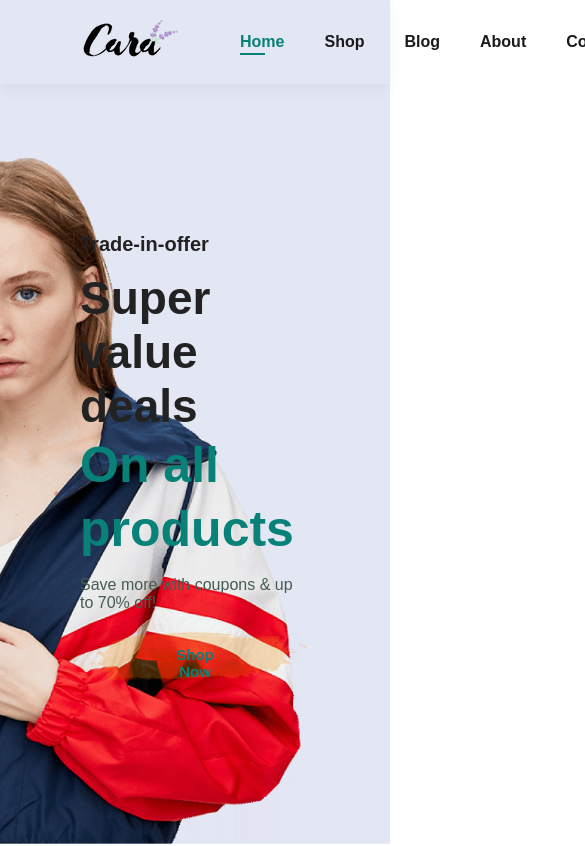
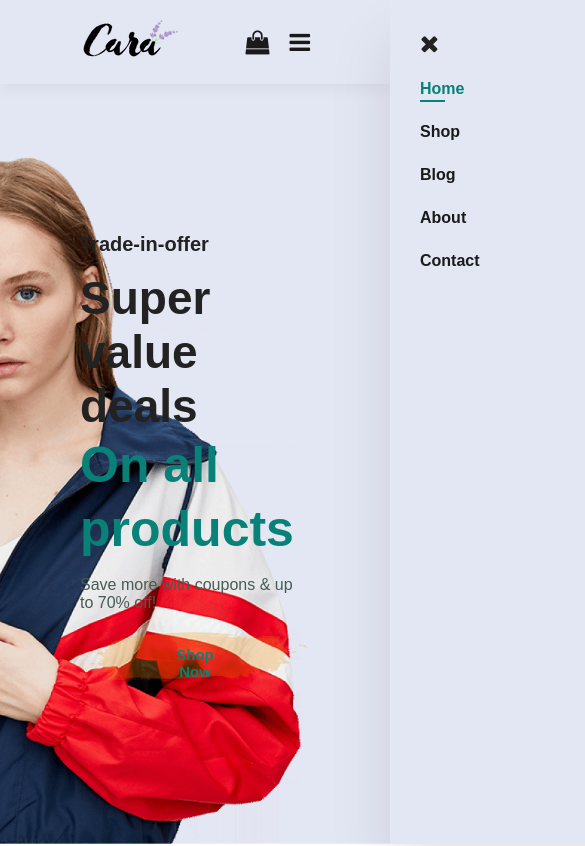
Before and after one commit to maxwelbarno/e-commerce-frontend, a plain HTML site: page index.html in a window 390 px wide. Shown: the top 846 px of the page, 585 px wide, since content can reach past the window. Drawn offline with Linux system fonts and the light colour scheme.

Commit message:
Responsive Sidebar Menu

```diff
--- a/index.html
+++ b/index.html
@@ -23,10 +23,17 @@
           <li><a href="contact.html">Contact</a></li>
           <li>
             <a href="cart.html"
-              ><i class="fa fa-shopping-bag" aria-hidden="true"></i
+              ><i id="lg-bag" class="fa fa-shopping-bag" aria-hidden="true"></i
             ></a>
           </li>
+          <a href="#" id="close"><i class="fa fa-times"></i></a>
         </ul>
+      </div>
+      <div id="mobile">
+        <a href="cart.html"
+          ><i class="fa fa-shopping-bag" aria-hidden="true"></i
+        ></a>
+        <i id="bar" class="fa fa-bars"></i>
       </div>
     </section>
     <section id="hero">
@@ -429,6 +436,6 @@
       </div>
     </footer>
 
-    <script src="./index.js"></script>
+    <script src="./script.js"></script>
   </body>
 </html>
--- /dev/null
+++ b/script.js
@@ -0,0 +1,15 @@
+const bar = document.getElementById("bar");
+const nav = document.getElementById("navbar");
+const close = document.getElementById("close");
+
+if (bar) {
+  bar.addEventListener("click", () => {
+    nav.classList.add("active");
+  });
+}
+
+if (close) {
+  close.addEventListener("click", () => {
+    nav.classList.remove("active");
+  });
+}
--- a/style.css
+++ b/style.css
@@ -121,6 +121,15 @@ body {
   position: absolute;
   bottom: -4px;
   left: 20px;
+}
+
+#mobile {
+  display: none;
+  align-items: center;
+}
+
+#close {
+  display: none;
 }
 
 #hero {
@@ -522,3 +531,54 @@ footer .copyright {
   width: 100%;
   text-align: center;
 }
+
+/* Start Media Queries */
+@media (max-width: 799px) {
+  #navbar {
+    display: flex;
+    flex-direction: column;
+    align-items: flex-start;
+    justify-content: flex-start;
+    position: fixed;
+    top: 0;
+    right: -300px;
+    height: 100vh;
+    width: 300px;
+    background-color: #e3e6f3;
+    box-shadow: 0 40px 60px rgba(0, 0, 0, 0.1);
+    padding: 80px 0 0 10px;
+    transition: 0.3s;
+  }
+
+  #navbar li {
+    margin-bottom: 25px;
+  }
+
+  #navbar.active {
+    right: 0px;
+  }
+
+  #mobile {
+    display: flex;
+    align-items: center;
+  }
+
+  #mobile i {
+    color: #1a1a1a;
+    font-size: 24px;
+    padding-left: 20px;
+  }
+
+  #close {
+    display: initial;
+    position: absolute;
+    top: 30px;
+    left: 30px;
+    color: #222;
+    font-size: 24px;
+  }
+
+  #lg-bag {
+    display: none;
+  }
+}
```
Also changed, not shown: index.js (deleted).
